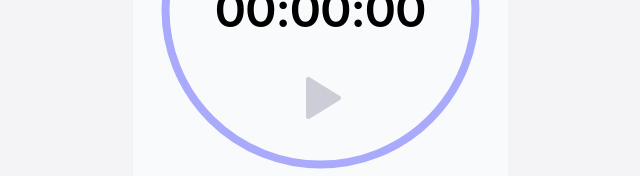
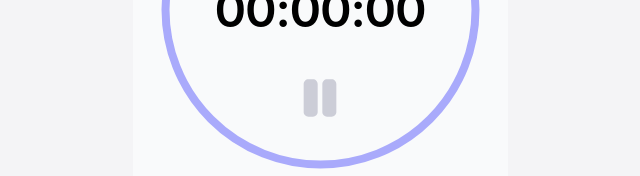
Before and after one commit to Leets-Official/StepBookStep-FE, a React (Vite) app: page /routine/timer in a window 1280 px wide. Shown: the part 276-452 px from the top of the page, without its empty margins (320-960 px from the left). Built offline with nearby package versions, Linux system fonts and the light colour scheme; a web font is replaced by a local one.

Commit message:
refactor : 버튼 cursor-not-allowed 추가

```diff
--- a/src/pages/Routine/Timer.tsx
+++ b/src/pages/Routine/Timer.tsx
@@ -121,11 +121,11 @@ export default function TimerPage() {
                 <h1 className={S.digitalTime}>{formatTime(seconds)}</h1>
 
                 <div className={S.iconWrapper}>
-                  {status === "running" ? (
-                    <PauseIcon className={`${S.controlIcon} text-gray-300`} onClick={() => setStatus("paused")} />
+                  {(status === "running" || status === "ready") ? (
+                    <PauseIcon className={`${S.controlIcon} ${ status === "ready" ? 'text-gray-300 cursor-not-allowed pointer-events-none' : 'text-gray-300'}`} onClick={() => setStatus("paused")} />
                   ) : (
                     <PlayIcon
-                      className={`${S.controlIcon} ${status === 'ready' ? 'text-gray-300' : status === "finished" ? 'text-gray-300' : 'text-purple-500'}`}
+                      className={`${S.controlIcon} ${status === "finished" ? 'text-gray-300 cursor-not-allowed pointer-events-none' : 'text-purple-500'}`}
                       onClick={() => setStatus("running")}
                     />
                   )}
```
